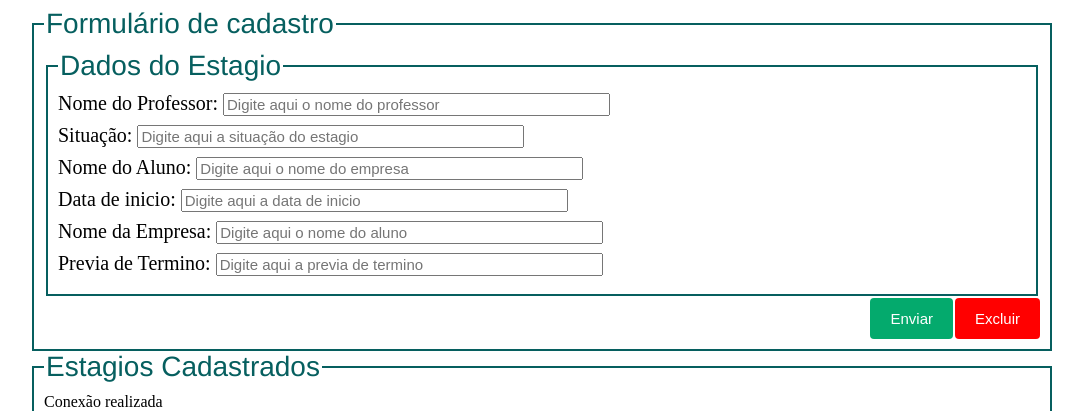
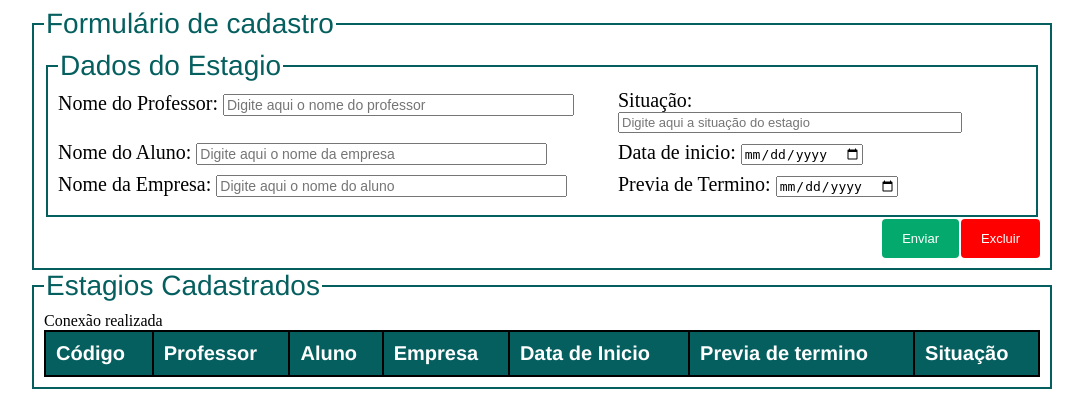
Before and after one commit to scet-ppa/SCET-PPA, a PHP site: page /pag/html/cad_estagio.php in a window 1280 px wide. Shown: the top 411 px of the page, without its empty margins (98-1181 px from the left). Run offline with PHP 8.4, Linux system fonts and the light colour scheme; data that the repository does not hold is empty.

Commit message:
Organização definitiva da cad_estagio

```diff
--- a/pag/css/cad_estagio.css
+++ b/pag/css/cad_estagio.css
@@ -16,10 +16,6 @@ fieldset {
     box-sizing: border-box;
 }
 
-br {
-  width: 80em;
-}
-
 fieldset label {
     font-size: 20px;
     margin-bottom: 12px;
@@ -29,8 +25,59 @@ fieldset div{
   margin-bottom: 8px;
 }
 
+.situ{
+    margin-left: 560px;
+    margin-top: -35px;
+}
+
+.situ input{
+    font-size: 13px;
+}
+
+.data input{
+    font-size: 13px;
+}
+
+.data{
+    margin-left: 560px;
+    margin-top: -32px;
+}
+
+.previa{
+    margin-left: 560px;
+    margin-top: -32px;
+}
+
+.previa input{
+    font-size: 13px;
+}
+
 fieldset input {
-    font-size: 15px;
+    font-size: 13px;
+}
+
+.teste{
+    font-size: 14px;
+}
+
+.input1{
+    font-size: 14px;
+}
+
+.input2{
+    font-size: 14px;
+}
+
+.input3{
+    font-size: 14px;
+}
+
+.input4{
+    font-size: 14px;
+}
+
+.input5{
+    font-size: 14px;
 }
 
 table {
--- a/pag/html/cad_estagio.php
+++ b/pag/html/cad_estagio.php
@@ -18,34 +18,35 @@
             <fieldset>
                 <input style="display: none" name="tipo" id="tipo" type="text" value="cad_estagio">
                 <legend>Dados do Estagio</legend>
+
                 <div>
                 <label for="orientador">Nome do Professor: </label>
-                <input size="40" required placeholder="Digite aqui o nome do professor" name="orientador" id="orientador" type="text">
+                <input class="input1" size="40" required placeholder="Digite aqui o nome do professor" name="orientador" id="orientador" type="text">
                 </div>
 
-                <div>
+                <div class="situ">
                 <label for="situacao">Situação: </label>
-                <input size="40" required placeholder="Digite aqui a situação do estagio" name="situacao" id="situacao" type="text">
+                <input class="input2" size="40" required placeholder="Digite aqui a situação do estagio" name="situacao" id="situacao" type="text">
                 </div>
 
                 <div>
                 <label for="id_aluno">Nome do Aluno: </label>
-                <input size="40" required placeholder="Digite aqui o nome do empresa" name="id_aluno" id="id_aluno" type="text">
+                <input class="teste" size="40" required placeholder="Digite aqui o nome da empresa" name="id_aluno" id="id_aluno" type="text">
                 </div>
 
-                <div>
+                <div class="data">
                 <label for="data_inicio">Data de inicio: </label>
-                <input size="40" required placeholder="Digite aqui a data de inicio" name="data_inicio" id="data_inicio" type="text">
+                <input class="input3" size="40" required placeholder="Digite aqui a data de inicio" name="data_inicio" id="data_inicio" type="date">
                 </div>
 
                 <div>
                 <label for="id_empresa">Nome da Empresa: </label>
-                <input size="40" required placeholder="Digite aqui o nome do aluno" name="id_empresa" id="id_empresa" type="text">
+                <input class="input4" size="40" required placeholder="Digite aqui o nome do aluno" name="id_empresa" id="id_empresa" type="text">
                 </div>
 
-                <div>
+                <div class="previa">
                 <label for="prev_termino">Previa de Termino: </label>
-                <input size="40" required placeholder="Digite aqui a previa de termino" name="prev_termino" id="prev_termino" type="text">
+                <input class="input5" size="40" required placeholder="Digite aqui a previa de termino" name="prev_termino" id="prev_termino" type="date">
                 </div>
 
             </fieldset>
@@ -54,7 +55,7 @@
             <input type="submit" value="Enviar">
 
         </form>
-    </fieldset>
+</fieldset>
     <div>
         <fieldset>
             <legend>Estagios Cadastrados</legend>
```
